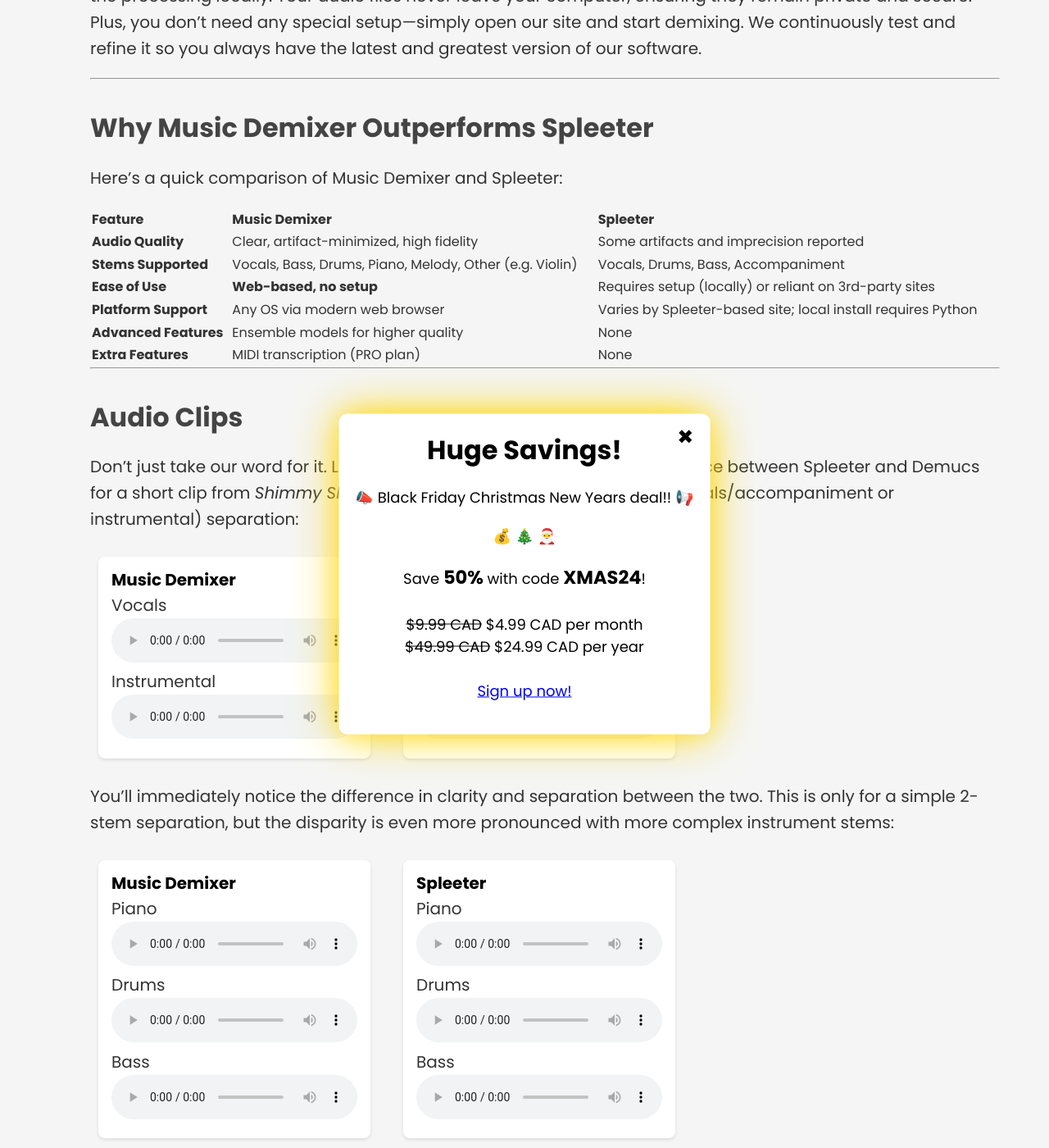
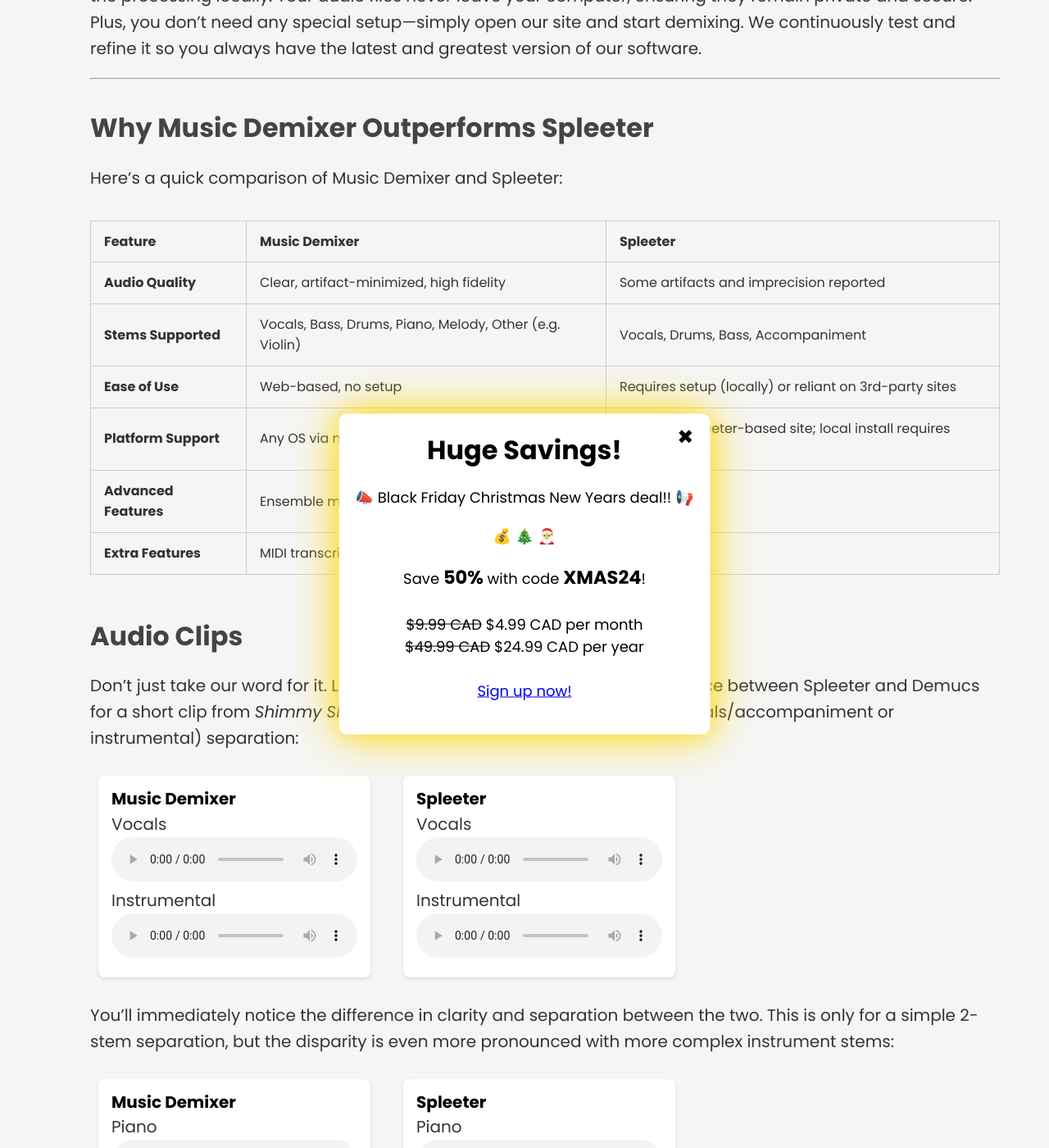
Before and after one commit to sevagh/freemusicdemixer.com, a Jekyll site: the page built from web/vs-spleeter.md, in a window 1280 px wide and 1400 px high, scrolled down 3320 px. Shown: the whole window at 82% size. Built offline with Jekyll 4.4.1, drawn with Linux system fonts in a browser that asks for light colours.

Commit message:
Adjust table styling

```diff
--- a/web/assets/css/style.scss
+++ b/web/assets/css/style.scss
@@ -1589,6 +1589,33 @@
   width: 100% !important;
 }
 
+table {
+  width: 100%;
+  border-collapse: collapse; /* or 'separate' if you prefer spaced borders */
+  margin: 1em 0;
+  overflow-x: auto; /* ensures horizontal scroll if table is wide */
+}
+
+thead th {
+  background-color: #f5f5f5; /* Light gray, adjust as needed */
+  color: #333;
+}
+
+th,
+td {
+  border: 1px solid #ccc; /* Thin gray border */
+  padding: 0.75em 1em;    /* Some horizontal & vertical padding */
+  text-align: left;
+  vertical-align: middle;
+}
+
+/* Responsive container if you want a horizontal scroll */
+.table-responsive {
+  width: 100%;
+  overflow-x: auto;   /* horizontal scrolling container */
+  -webkit-overflow-scrolling: touch; /* smooth iOS scrolling */
+}
+
 @media (max-width: 1000px) {
   .wizard-container {
     width: 600px;
--- a/web/vs-spleeter.md
+++ b/web/vs-spleeter.md
@@ -86,12 +86,10 @@
 |:------------------------|:--------------------------------------------------------|:--------------------------------------------------------|
 | **Audio Quality**       | Clear, artifact-minimized, high fidelity               | Some artifacts and imprecision reported                |
 | **Stems Supported**     | Vocals, Bass, Drums, Piano, Melody, Other (e.g. Violin) | Vocals, Drums, Bass, Accompaniment                     |
-| **Ease of Use**         | **Web-based, no setup**                                 | Requires setup (locally) or reliant on 3rd-party sites  |
+| **Ease of Use**         | Web-based, no setup                                 | Requires setup (locally) or reliant on 3rd-party sites  |
 | **Platform Support**    | Any OS via modern web browser                           | Varies by Spleeter-based site; local install requires Python |
 | **Advanced Features**   | Ensemble models for higher quality                      | None                                                   |
 | **Extra Features**      | MIDI transcription (PRO plan)                           | None                                                   |
-
----
 
 ## Audio Clips
 
```
